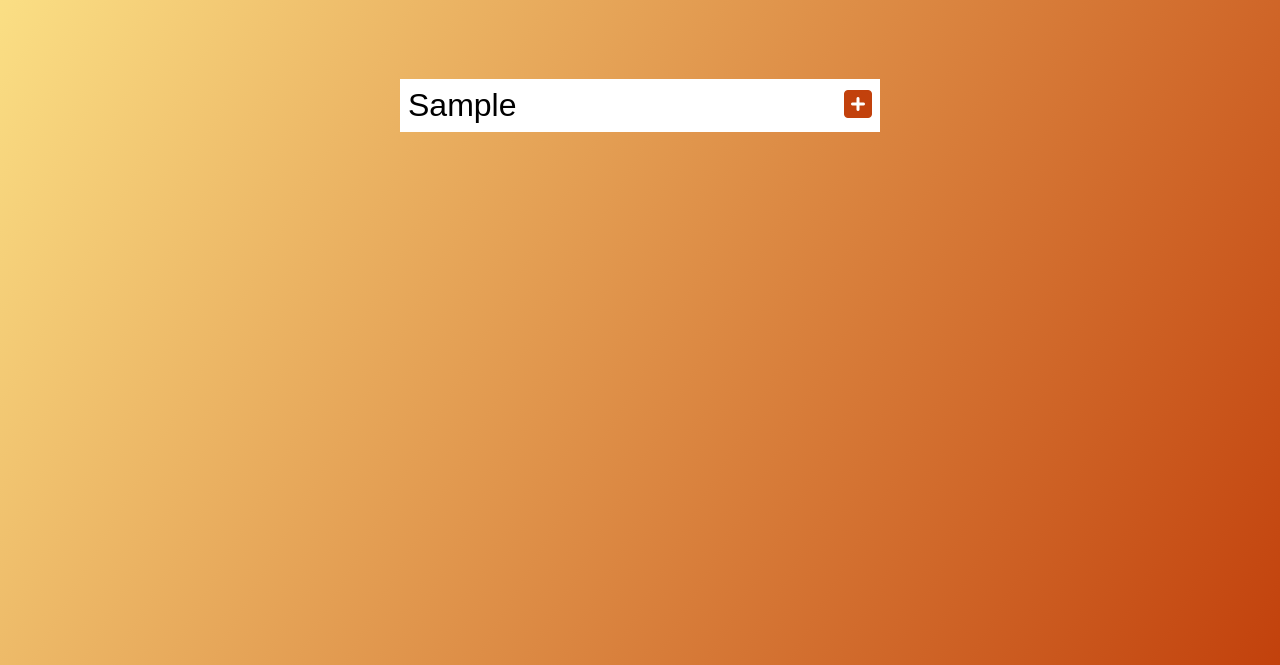
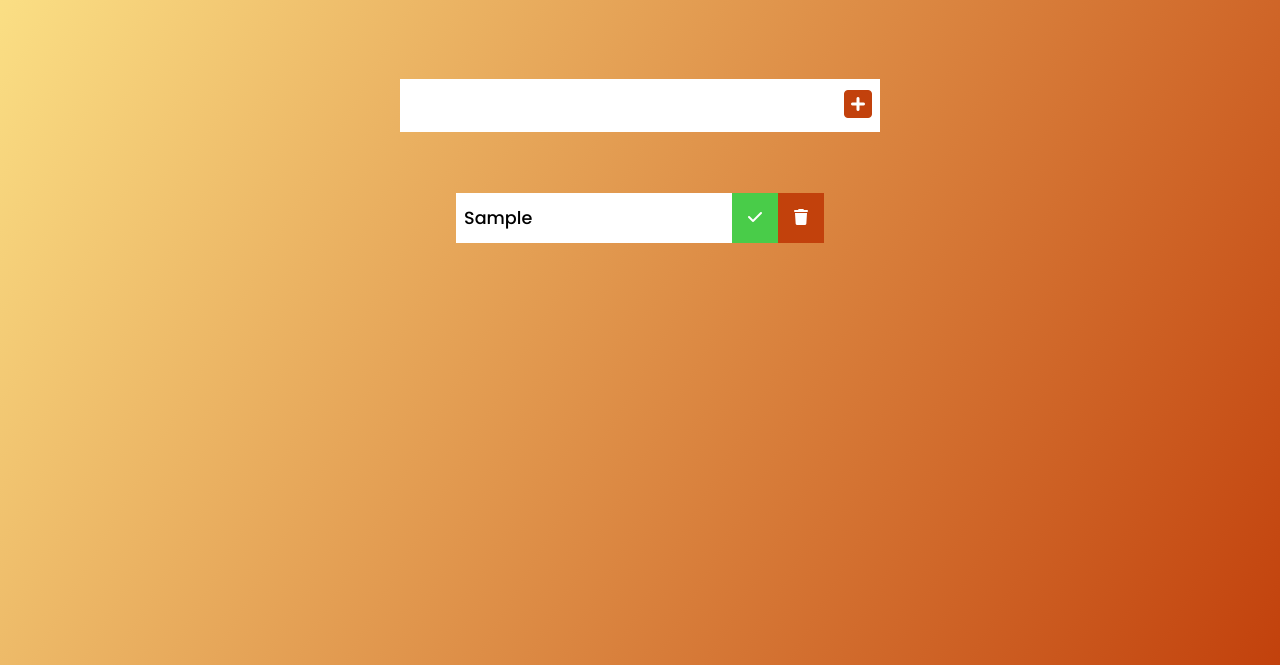
Before and after one commit to NandodkarAmogh/Vanilla-JavaScript-Todo-App, a plain HTML site: page index.html in a window 1280 px wide. Both pictures are taken after typing "Sample" into the empty fields and a click on the button 858 px from the left and 240 px from the top of the page. Shown: the part 135-800 px from the top of the page. Drawn offline with Linux system fonts and the light colour scheme.

Commit message:
Add item code

```diff
--- a/css/styles.css
+++ b/css/styles.css
@@ -45,3 +45,47 @@ form button:hover {
     background:#c2410c ;
     color: white;
 }
+
+.todo-container {
+    display: flex;
+    justify-content: center;
+    align-items: center;
+
+}
+
+.todo-list {
+    min-width: 30%;
+    list-style: none;
+
+}
+
+.todo {
+    margin: 0.5rem;
+    background: white;
+    color: black;
+    font-size: 1.1rem;
+    display: flex;
+    justify-content: space-between;
+    align-items: center;
+}
+
+.todo li {
+    flex: 1;
+}
+
+.trash-btn, .complete-btn {
+    background: #c2410c;
+    color: white;
+    border: none;
+    padding: 1rem;
+    cursor: pointer;
+    font-size: 1rem;
+}
+
+.complete-btn {
+    background: rgba(73, 204, 73);
+}
+
+.todo-item {
+    padding: 0rem 0.5rem;
+}
--- a/javascript/app.js
+++ b/javascript/app.js
@@ -5,8 +5,36 @@ const todoList = document.querySelector('.todo-list');
 
 //Functions
 const addTodo = (event) => {
-    event.preventDefault();
+    event.preventDefault(); //prevent form from submitting
     console.log('clicked')
+
+    //todo div
+    const todoDiv = document.createElement("div");
+    todoDiv.classList.add("todo");
+
+    //create li
+    const newTodo = document.createElement("li");
+    newTodo.innerText=todoInput.value;
+    newTodo.classList.add('todo-item');
+    todoDiv.appendChild(newTodo);
+
+    //checked button
+    const completedButton = document.createElement("button");
+    completedButton.innerHTML = '<i class="fas fa-check"></i>' ;
+    completedButton.classList.add("complete-btn");
+    todoDiv.appendChild(completedButton);
+
+    //trash button
+    const trashButton = document.createElement("button");
+    trashButton.innerHTML = '<i class="fas fa-trash"></i>' ;
+    trashButton.classList.add("trash-btn");
+    todoDiv.appendChild(trashButton);
+
+    //append to list
+    todoList.appendChild(todoDiv);
+
+    //clear todoInput value
+    todoInput.value = ""
 }
 
 //Event Listeners
```
